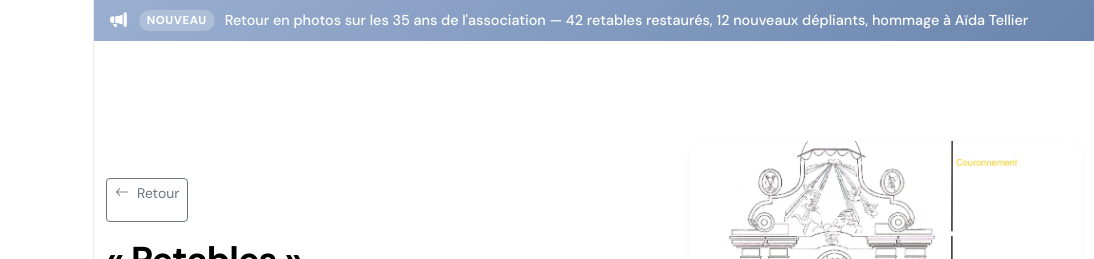
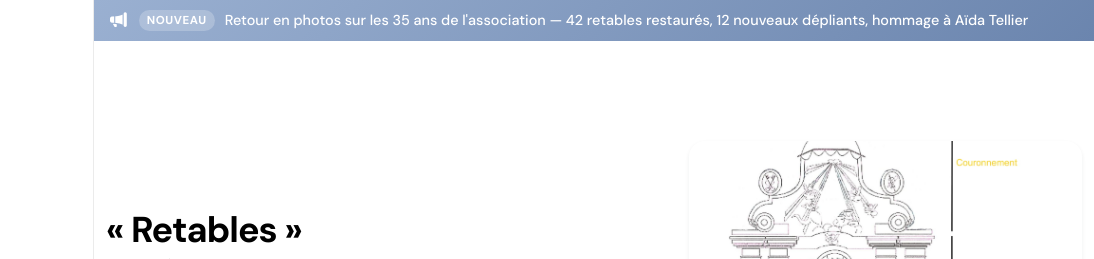
Before and after one commit to louisHg/retable-Flandre-v2, a plain HTML site: page textcollectif.html in a window 1280 px wide. Shown: the top 259 px of the page, 186-1280 px from the left. Drawn offline with Linux system fonts and the light colour scheme.

Commit message:
fix:clean-code

```diff
--- a/textcollectif.html
+++ b/textcollectif.html
@@ -52,9 +52,6 @@
             <div class="container">
                 <div class="row align-items-center g-4">
                     <div class="col-lg-7 col-12">
-                        <a href="qu-est-ce-qu-un-retable.html" class="btn btn-outline-secondary btn-sm mb-3">
-                            <i class="bi bi-arrow-left me-2"></i>Retour
-                        </a>
                         <h2 class="mb-1">« Retables »</h2>
                         <h5 class="mb-3" style="color:#717275;">Texte écrit par un collectif</h5>
                         <p style="line-height:1.7;color:#555;">
```
